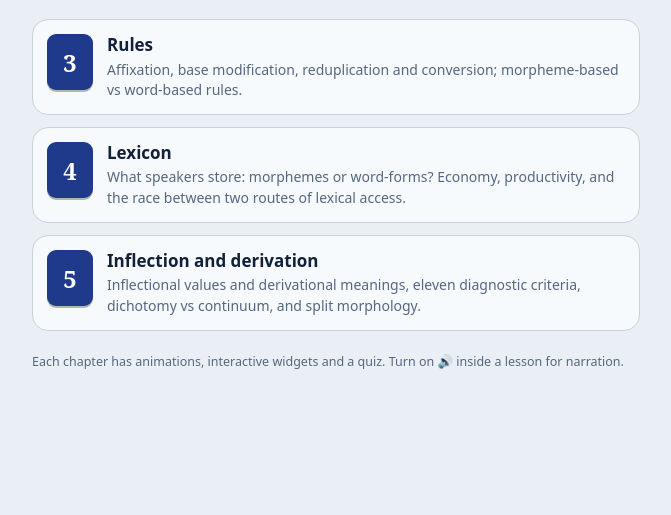
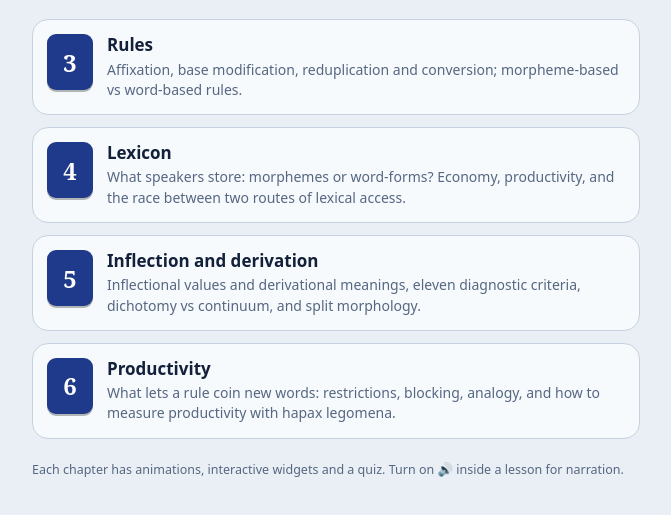
Before and after one commit to Mustapha0/morphology-lessons, a plain HTML site: page index.html in a window 1280 px wide. Shown: the part 83-598 px from the top of the page, without its empty margins (304-975 px from the left). Drawn offline with Linux system fonts and the light colour scheme.

Commit message:
Add files via upload

```diff
--- a/index.html
+++ b/index.html
@@ -19,7 +19,8 @@
 const CHAPTERS=[
   {n:3,title:'Rules',href:'ch3/index.html',blurb:'Affixation, base modification, reduplication and conversion; morpheme-based vs word-based rules.'},
   {n:4,title:'Lexicon',href:'ch4/index.html',blurb:'What speakers store: morphemes or word-forms? Economy, productivity, and the race between two routes of lexical access.'},
-  {n:5,title:'Inflection and derivation',href:'ch5/index.html',blurb:'Inflectional values and derivational meanings, eleven diagnostic criteria, dichotomy vs continuum, and split morphology.'}
+  {n:5,title:'Inflection and derivation',href:'ch5/index.html',blurb:'Inflectional values and derivational meanings, eleven diagnostic criteria, dichotomy vs continuum, and split morphology.'},
+  {n:6,title:'Productivity',href:'ch6/index.html',blurb:'What lets a rule coin new words: restrictions, blocking, analogy, and how to measure productivity with hapax legomena.'}
 ];
 const list=document.getElementById('list');
 CHAPTERS.forEach(c=>{
```
